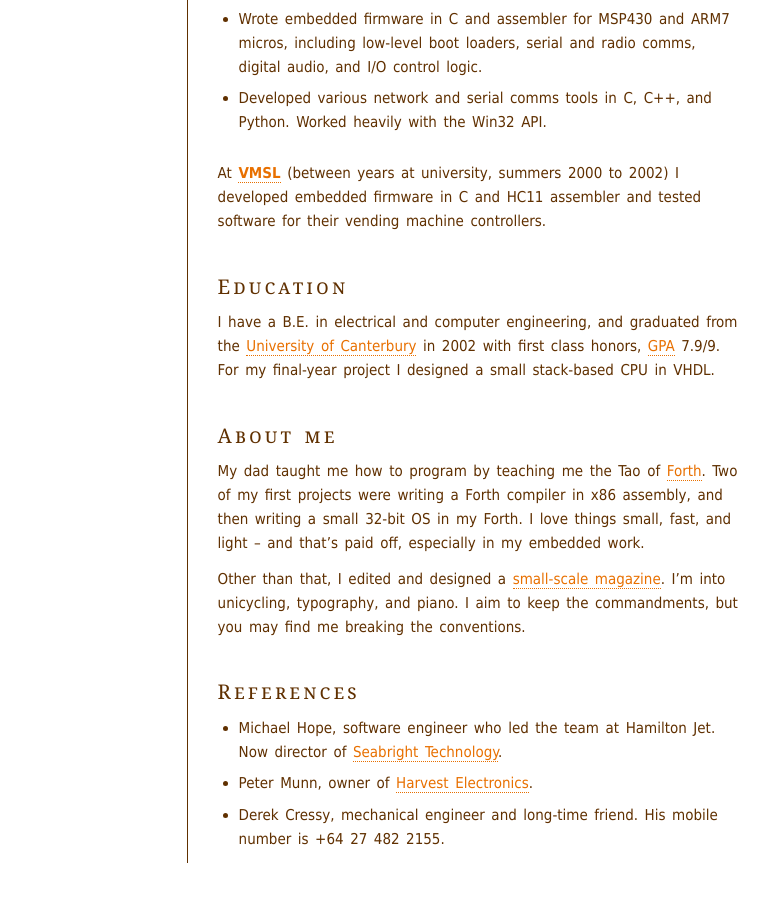
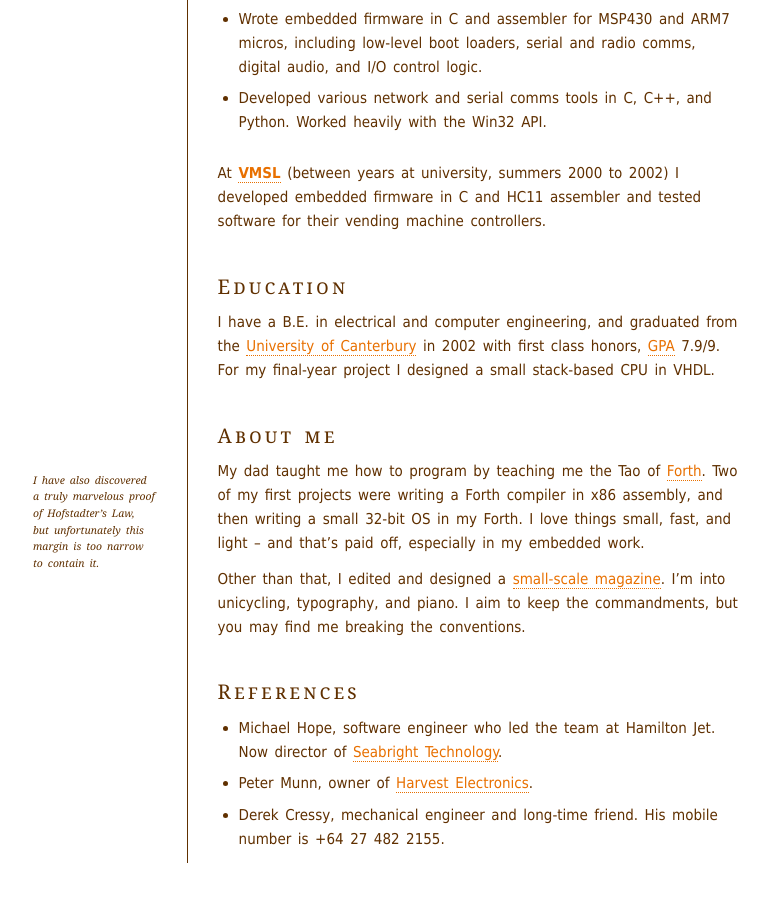
Before and after one commit to benhoyt/benhoyt.github.com, a Jekyll site: the page built from cv.html, in a window 1280 px wide and 900 px high, scrolled down 1592 px. Shown: the whole window, without its empty margins (247-1016 px from the left). Built offline with Jekyll 4.4.1, drawn with Linux system fonts in a browser that asks for light colours.

Commit message:
Add Hofstadter back into CV

```diff
--- a/_layouts/default.html
+++ b/_layouts/default.html
@@ -41,7 +41,7 @@
   {% endif %}
  </p>
  <p class='contact'>+1 347 314 3624</p>
-
+ {{ page.sidebar_extra }}
 </div>
 
 <div id="content">
--- a/cv.html
+++ b/cv.html
@@ -2,6 +2,7 @@
 layout: default
 title: Ben Hoyt’s CV / Resume
 permalink: /cv/index.html
+sidebar_extra: <p class='hofstadter'>I have also discovered a truly marvelous proof of Hofstadter&rsquo;s Law,<br>but unfortunately this margin is too narrow to contain it.</p>
 ---
 <h1><a href="/cv/">{{ page.title }}</a></h1>
 
```
